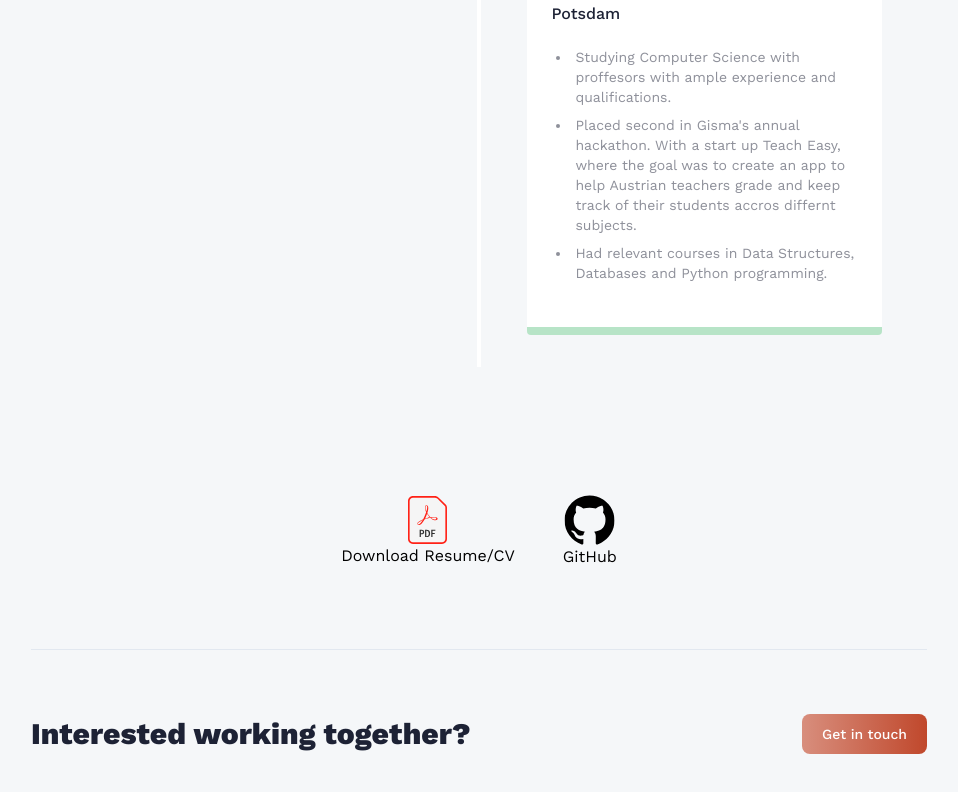
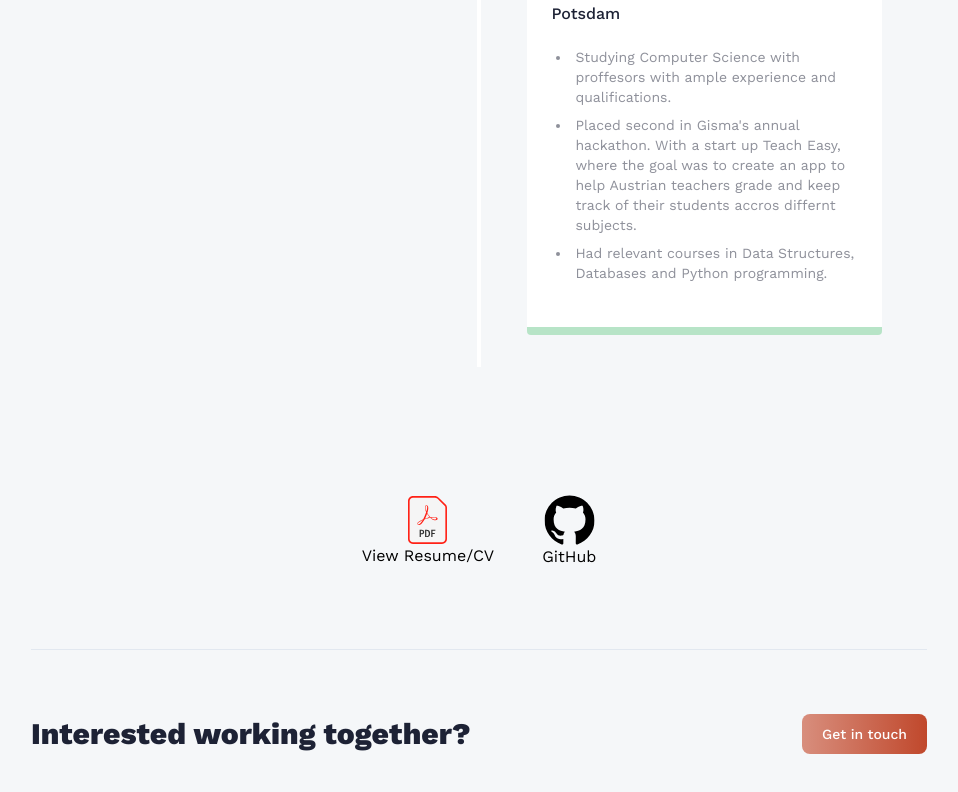
Before and after one commit to Mario-Albornoz/Portfolio, a React (Vite) app: page /Portfolio/about in a window 1280 px wide. Shown: the part 2869-3661 px from the top of the page, without its empty margins (161-1119 px from the left). Built offline with nearby package versions, Linux system fonts and the light colour scheme.

Commit message:
added pdf viewer

```diff
--- a/src/pages/About.jsx
+++ b/src/pages/About.jsx
@@ -115,14 +115,14 @@ const About = () => {
       </div>
 
       <div className= 'w-full flex content-center md:flex-row flex-col sm:mt-16 my-20 gap-12 justify-center items-center'>
-        <a href="https://github.com/Mario-Albornoz/Portfolio/blob/main/src/assets/files/Mario_Albornoz_CV.pdf" target="_blank" rel="noopener noreferrer">
+        <a href="Portfolio/src/assets/files/Mario_Albornoz_CV.pdf" target="_blank" >
           <h3 className='flex flex-col items-center'>
             <img
               src={pdf}
               alt=''
               className='w-12 h-12 object-contain'
             />
-            <span>Download Resume/CV</span>
+            <span>View Resume/CV</span>
           </h3>
         </a>
 
```
